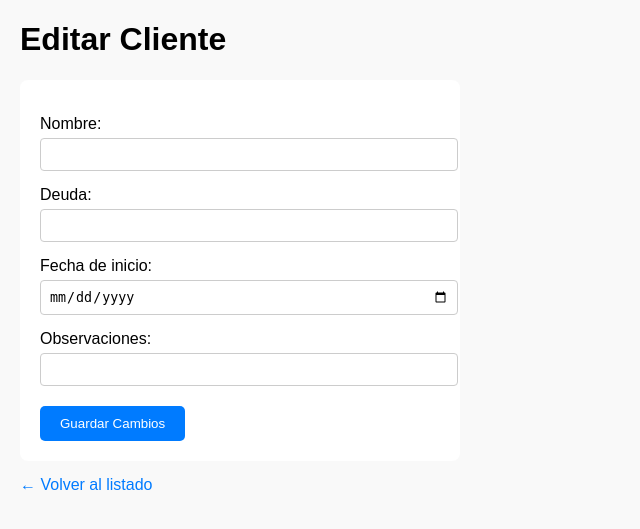
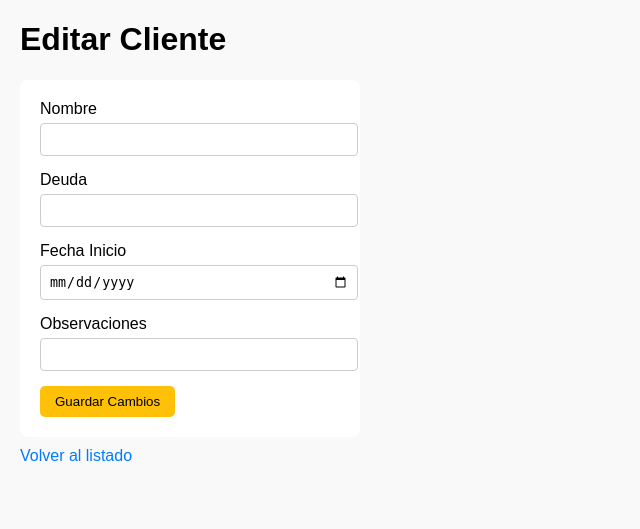
Before and after one commit to luisrobles062/ruta-cobros-app, a Flask app: template templates/editar_cliente.html in a window 1280 px wide. Shown: the top 529 px of the page, without its empty margins (0-640 px from the left). Run offline with Flask 3, Linux system fonts and the light colour scheme; the template is opened without the code that fills it, so the values that code supplies are empty.

Commit message:
Update editar_cliente.html

```diff
--- a/templates/editar_cliente.html
+++ b/templates/editar_cliente.html
@@ -5,38 +5,43 @@
     <title>Editar Cliente</title>
     <style>
         body { font-family: Arial, sans-serif; margin: 20px; background-color: #f9f9f9; }
-        form { background: white; padding: 20px; border-radius: 8px; max-width: 400px; }
-        label { display: block; margin-top: 15px; }
+        form { background: white; padding: 20px; border-radius: 8px; width: 300px; }
+        label { display: block; margin-bottom: 5px; }
         input[type="text"], input[type="number"], input[type="date"] {
-            width: 100%; padding: 8px; margin-top: 5px; border-radius: 4px; border: 1px solid #ccc;
+            width: 100%; padding: 8px; margin-bottom: 15px; border-radius: 4px; border: 1px solid #ccc;
         }
         input[type="submit"] {
-            margin-top: 20px; padding: 10px 20px; background-color: #007bff; color: white;
-            border: none; border-radius: 5px; cursor: pointer;
+            background-color: #ffc107; color: black; padding: 8px 15px; border: none; border-radius: 5px;
+            cursor: pointer;
         }
         input[type="submit"]:hover {
-            background-color: #0056b3;
+            background-color: #e0a800;
         }
-        a { display: inline-block; margin-top: 15px; text-decoration: none; color: #007bff; }
+        a {
+            display: inline-block; margin-top: 10px; text-decoration: none; color: #007bff;
+        }
+        a:hover {
+            text-decoration: underline;
+        }
     </style>
 </head>
 <body>
     <h1>Editar Cliente</h1>
-    <form method="POST" action="/editar_cliente/{{ cliente.id }}">
-        <label for="nombre">Nombre:</label>
-        <input type="text" id="nombre" name="nombre" value="{{ cliente.nombre }}" required>
+    <form method="POST">
+        <label for="nombre">Nombre</label>
+        <input type="text" name="nombre" id="nombre" value="{{ cliente.nombre }}" required>
 
-        <label for="deuda">Deuda:</label>
-        <input type="number" id="deuda" name="deuda" step="0.01" value="{{ cliente.deuda }}" required>
+        <label for="deuda">Deuda</label>
+        <input type="number" step="0.01" min="0" name="deuda" id="deuda" value="{{ cliente.deuda }}" required>
 
-        <label for="fecha_inicio">Fecha de inicio:</label>
-        <input type="date" id="fecha_inicio" name="fecha_inicio" value="{{ cliente.fecha_inicio }}" required>
+        <label for="fecha_inicio">Fecha Inicio</label>
+        <input type="date" name="fecha_inicio" id="fecha_inicio" value="{{ cliente.fecha_inicio }}" required>
 
-        <label for="observaciones">Observaciones:</label>
-        <input type="text" id="observaciones" name="observaciones" value="{{ cliente.observaciones }}">
+        <label for="observaciones">Observaciones</label>
+        <input type="text" name="observaciones" id="observaciones" value="{{ cliente.observaciones }}">
 
         <input type="submit" value="Guardar Cambios">
     </form>
-    <a href="/inicio">← Volver al listado</a>
+    <a href="/inicio?filtro={{ cliente.nombre }}">Volver al listado</a>
 </body>
 </html>
```
